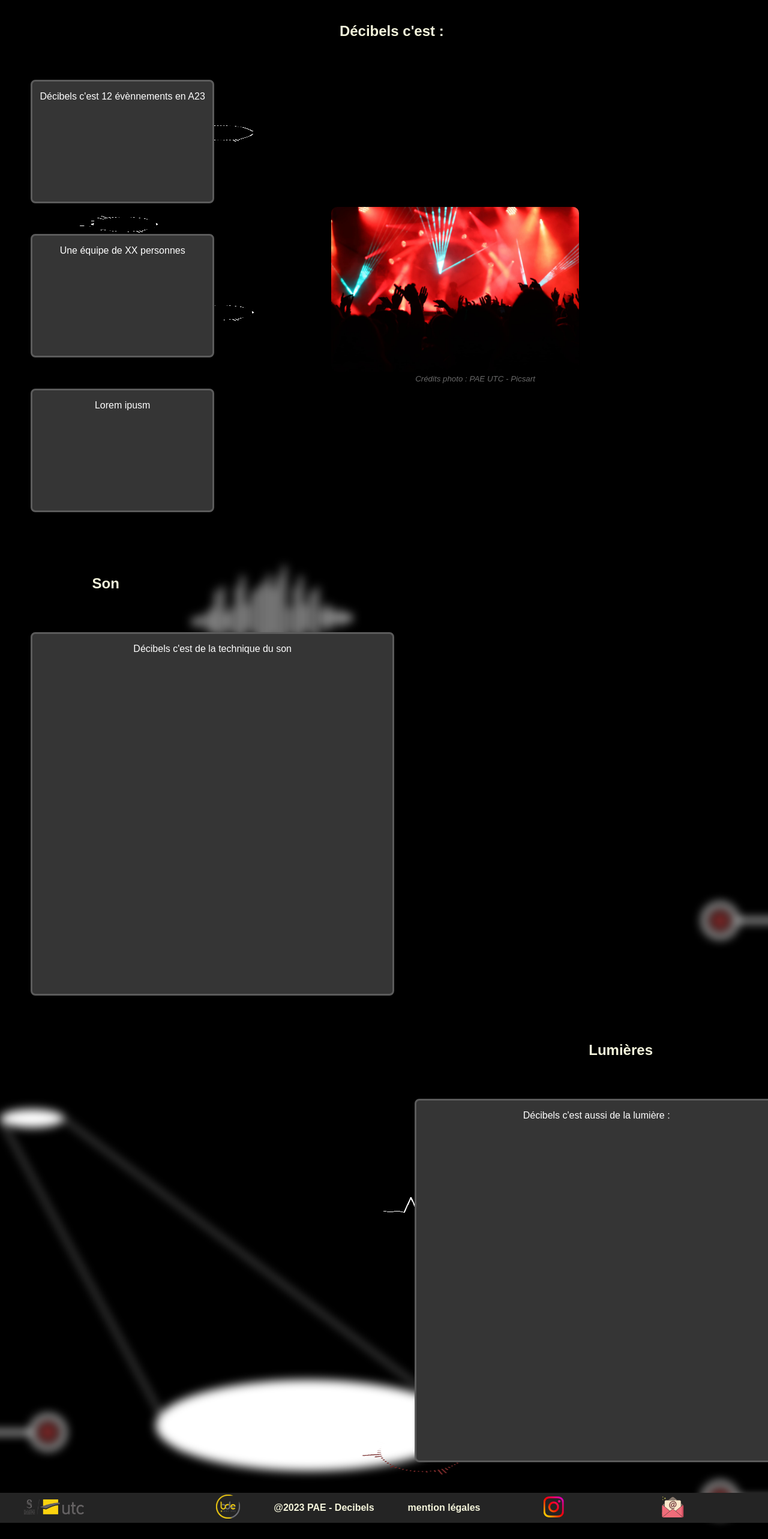
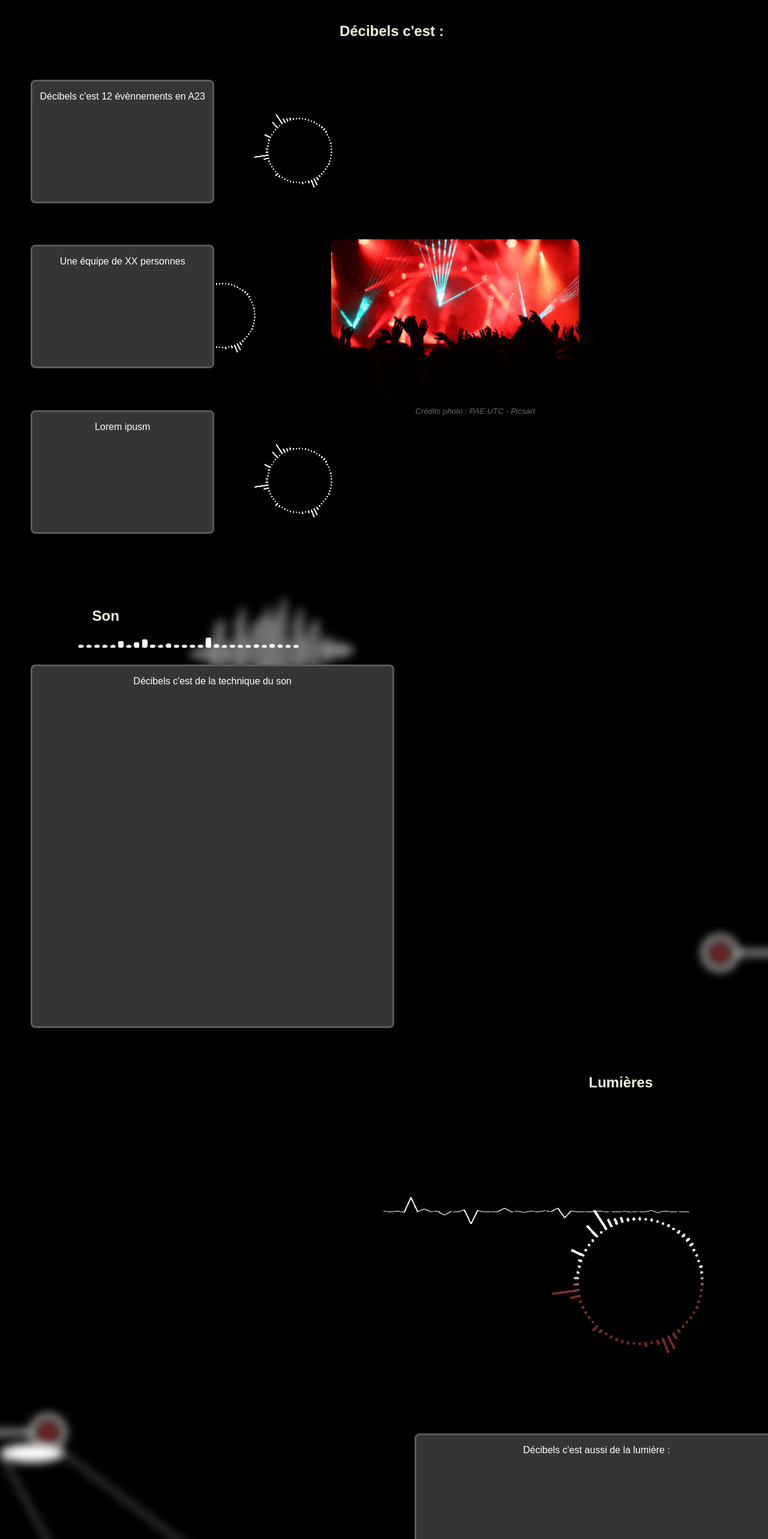
Before and after one commit to Decibels-UTC/website, a React (Create React App) app: page / in a window 1280 px wide. Shown: the part 780-3346 px from the top of the page at 60% size. Built offline with nearby package versions, Linux system fonts and the light colour scheme; a web font is replaced by a local one.

Commit message:
minor changes

```diff
--- a/src/components/Desc.jsx
+++ b/src/components/Desc.jsx
@@ -39,26 +39,24 @@ function Desc() {
 
           <div className={"zone-texte"}>
 
-              <div className={"first-text "}><Container width={300} height={200}
-                                                        text={"Décibels c'est 12 évènnements en A23\n" +
-                                                            "" +
-                                                            ""}/></div>
+              <div className={"first-text "}>
+                  <Container className={"first-container-desc"} width={300} height={200}text={"Décibels c'est 12 évènnements en A23\n" + "" + ""}/>
+              </div>
+                  <motion.img className={"onde3-desc1"} src={onde3}></motion.img>
 
-              <div className={"second-text "}><Container width={300} height={200}
-                                                         text={"Une équipe de XX personnes " + "\n" +
-                                                             ""}/></div>
+              <div className={"second-text "}>
+                  <Container className={"second-container-desc"} width={300} height={200} text={"Une équipe de XX personnes " + "\n" +""}/>
+              </div>
+                  <motion.img className={"onde3-desc2"} src={onde3}></motion.img>
 
-              <div className={"third-text "}><Container width={300} height={200} text={"Lorem ipusm"}/></div>
+              <div className={"third-text "}>
+                  <Container className={"third-container-desc"} width={300} height={200} text={"Lorem ipusm"}/>
+              </div>
+                  <motion.img className={"onde3-desc3"} src={onde3}></motion.img>
 
           </div>
           <div className={"place-holder-img"}>
 
-              <motion.img className={"onde3-desc1"} src={onde3}>
-              </motion.img>
-              <motion.img className={"onde3-desc2"} src={onde3}>
-              </motion.img>
-              <motion.img className={"onde3-desc3"} src={onde3}>
-              </motion.img>
 
               <figure>
                   <motion.img src={imgdBs} className={"img-placeholder"}
--- a/src/components/Lights.jsx
+++ b/src/components/Lights.jsx
@@ -12,8 +12,9 @@ function Lights(){
         <>
             <h1 className={"title title-lights"} >Lumières</h1>
             <div className={"text-middle text-middle-light"} >
-                <Container height={600} width={600} text={"Décibels c'est aussi de la lumière : " + "\n" +
-                    ""}/>
+                <motion.img src={onde4} className={"light-onde4"}></motion.img>
+                <Container height={600} width={600} text={"Décibels c'est aussi de la lumière : " + "\n" + ""}/>
+
             </div>
 
             <div>
@@ -33,13 +34,17 @@ function Lights(){
                 ></motion.img>
             </div>
 
-            <motion.div className={"vid2"}
-            initial={{x: -200, opacity: 0.5, scale: 1, rotate: 0}}
+                <motion.div className={"vid2"}
+                            initial={{x: -200, opacity: 0.5, scale: 1, rotate: 0}}
                             whileInView={{x: 0, opacity: 1, scale: 1, rotate: 0}}
                             viewport={{once: true}}
                             transition={{duration: 3}}
-            >
-                <VideoComponent  src={vid2} width={"50%"} height={"auto"}/>
+                >
+
+
+                <div>
+                   <VideoComponent  src={vid2} width={"50%"} height={"auto"}/>
+                </div>
 
             </motion.div>
 
@@ -47,11 +52,7 @@ function Lights(){
                 <img className={"item item3-light"} src={item3}/>
             </div>
 
-            <div>
-                <motion.img src={onde4} className={"light-onde4"}>
 
-                </motion.img>
-            </div>
 
 
         </>
--- a/src/style/Desc.css
+++ b/src/style/Desc.css
@@ -39,6 +39,9 @@ figcaption {
     position: relative;
     padding: 2%;
 }
+.zone-texte > div > Container {
+    z-index: 2;
+}
 
 .first-text {
     position: relative;
@@ -77,27 +80,27 @@ position:relative;
 }
 
 .onde3-desc1{
-    position: absolute;
+    position: relative;
     z-index: 0;
     width: 30%;
-    left: -21em;
-    top: -52%;
-
+    margin-top: -20%;
+    margin-left: 22%;
 }
 .onde3-desc2{
-    position: absolute;
+
+    position: relative;
     z-index: 0;
     width: 30%;
-    left: -31em;
-    top: 0%;
+    margin-top: -20%;
+    margin-left: 12%;
 
 }
 .onde3-desc3{
-    position: absolute;
+    position: relative;
     z-index: 0;
     width: 30%;
-    left: -21em;
-    top: 50%;
+    margin-top: -20%;
+    margin-left: 22%;
 }
 
 .onde5-desc{
@@ -106,6 +109,11 @@ position:relative;
     width: 35%;
     top: 220%;
     left: 7%;
+}
+
+
+.first-container-desc{
+    z-index: 2;
 }
 
 @media only screen and (min-device-width : 768px) and (max-device-width : 1024px) {
--- a/src/style/Lights.css
+++ b/src/style/Lights.css
@@ -36,8 +36,7 @@
 }
 
 .light-onde4{
-    position: absolute;
-    right: 25%;
-    width: 40%;
-    bottom: -310%;
+    position: relative;
+    z-index: 0;
+
 }
```
